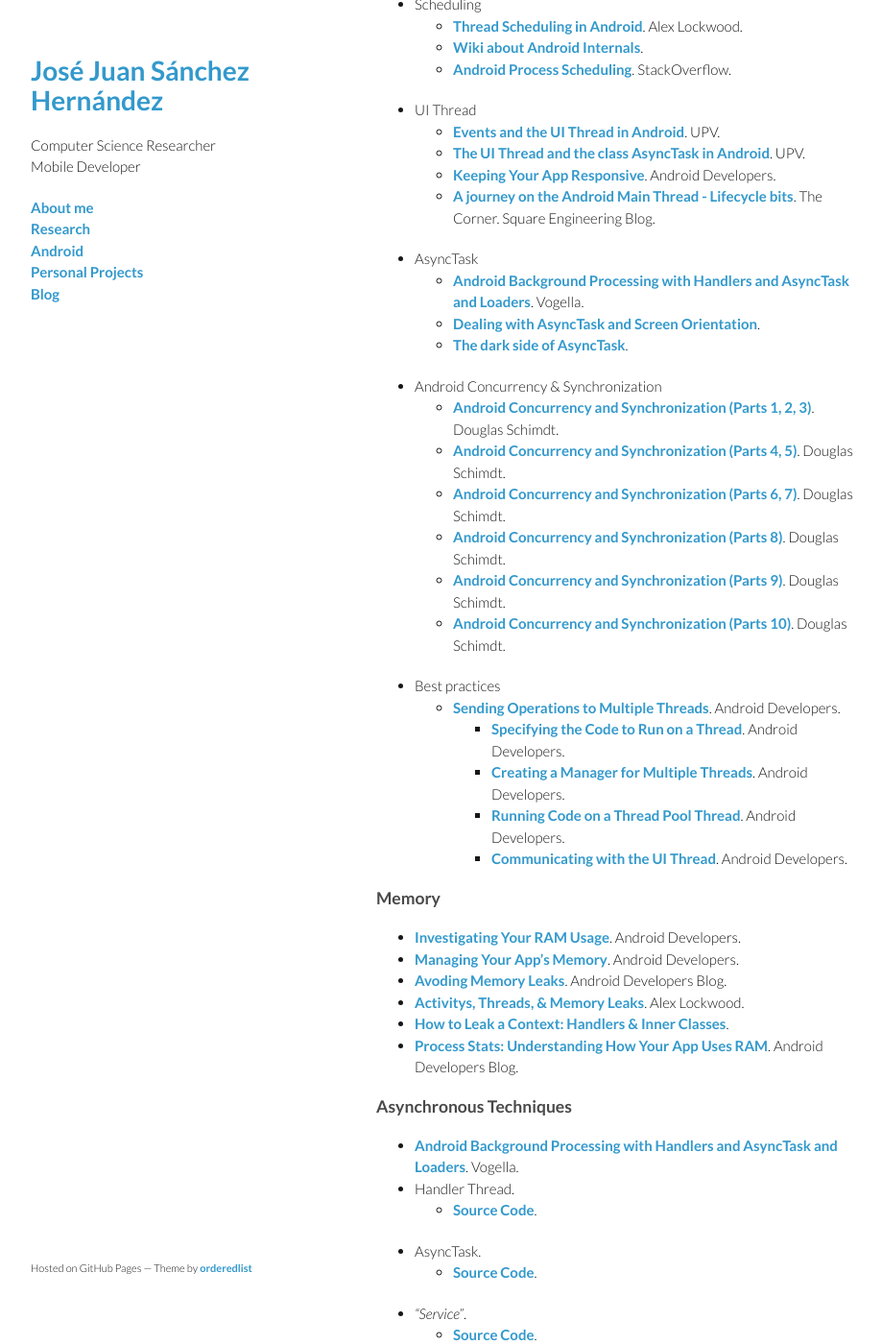
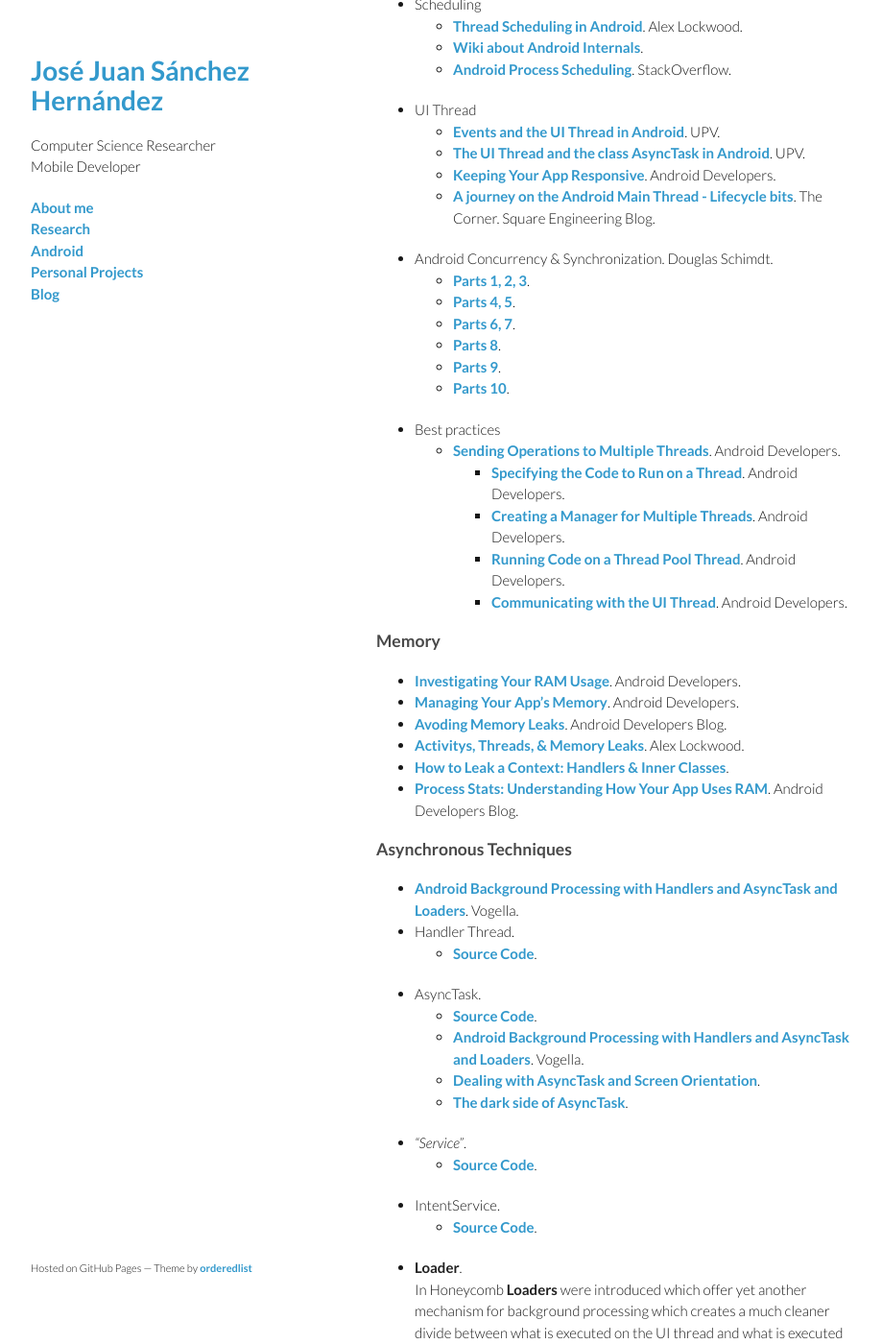
Before and after one commit to josejuansanchez/josejuansanchez.github.io, a Jekyll site: the page built from _posts/2014-03-25-xv-betabeers-almeria.md, in a window 1280 px wide and 1400 px high, scrolled down 1953 px. Shown: the whole window at 96% size, without its empty margins (178-1097 px from the left). Built offline with Jekyll 4.4.1, drawn with Linux system fonts in a browser that asks for light colours; comment, search, counter and statistics services are not loaded.

Commit message:
Update 2014-03-25-xv-betabeers-almeria.md

```diff
--- a/_posts/2014-03-25-xv-betabeers-almeria.md
+++ b/_posts/2014-03-25-xv-betabeers-almeria.md
@@ -59,17 +59,13 @@
   *  [The UI Thread and the class AsyncTask in Android](http://www.youtube.com/watch?v=-xhLTvx-cq0&feature=youtu.be). UPV.
   *  [Keeping Your App Responsive](http://developer.android.com/training/articles/perf-anr.html). Android Developers.
   *  [A journey on the Android Main Thread - Lifecycle bits](http://corner.squareup.com/2013/12/android-main-thread-2.html). The Corner. Square Engineering Blog.
-* AsyncTask
-  * [Android Background Processing with Handlers and AsyncTask and Loaders](http://www.vogella.com/tutorials/AndroidBackgroundProcessing/article.html). Vogella.
-  * [Dealing with AsyncTask and Screen Orientation](http://androidresearch.wordpress.com/2013/05/10/dealing-with-asynctask-and-screen-orientation/).
-  * [The dark side of AsyncTask](http://bon-app-etit.blogspot.com.es/2013/04/the-dark-side-of-asynctask.html).
-* Android Concurrency & Synchronization
-  * [Android Concurrency and Synchronization (Parts 1, 2, 3)](https://www.youtube.com/watch?v=aV2XfWwpiDU). Douglas Schimdt.
-  * [Android Concurrency and Synchronization (Parts 4, 5)](https://www.youtube.com/watch?v=zpLzMetSJfQ). Douglas Schimdt.
-  * [Android Concurrency and Synchronization (Parts 6, 7)](https://www.youtube.com/watch?v=4Vue_KuXfCk). Douglas Schimdt.
-  * [Android Concurrency and Synchronization (Parts 8)](https://www.youtube.com/watch?v=GXgm9kb4iCo). Douglas Schimdt.
-  * [Android Concurrency and Synchronization (Parts 9)](http://youtu.be/TN36fPNsqhE). Douglas Schimdt.
-  * [Android Concurrency and Synchronization (Parts 10)](http://youtu.be/XZ29DAcmcLE). Douglas Schimdt.
+* Android Concurrency & Synchronization. Douglas Schimdt.
+  * [Parts 1, 2, 3](https://www.youtube.com/watch?v=aV2XfWwpiDU).
+  * [Parts 4, 5](https://www.youtube.com/watch?v=zpLzMetSJfQ).
+  * [Parts 6, 7](https://www.youtube.com/watch?v=4Vue_KuXfCk).
+  * [Parts 8](https://www.youtube.com/watch?v=GXgm9kb4iCo).
+  * [Parts 9](http://youtu.be/TN36fPNsqhE).
+  * [Parts 10](http://youtu.be/XZ29DAcmcLE).
 * Best practices
   * [Sending Operations to Multiple Threads](http://developer.android.com/training/multiple-threads/index.html). Android Developers.
     * [Specifying the Code to Run on a Thread](http://developer.android.com/training/multiple-threads/index.html). Android Developers.
```
Also changed, not shown: other parts of _posts/2014-03-25-xv-betabeers-almeria.md (+3 -0 lines).
